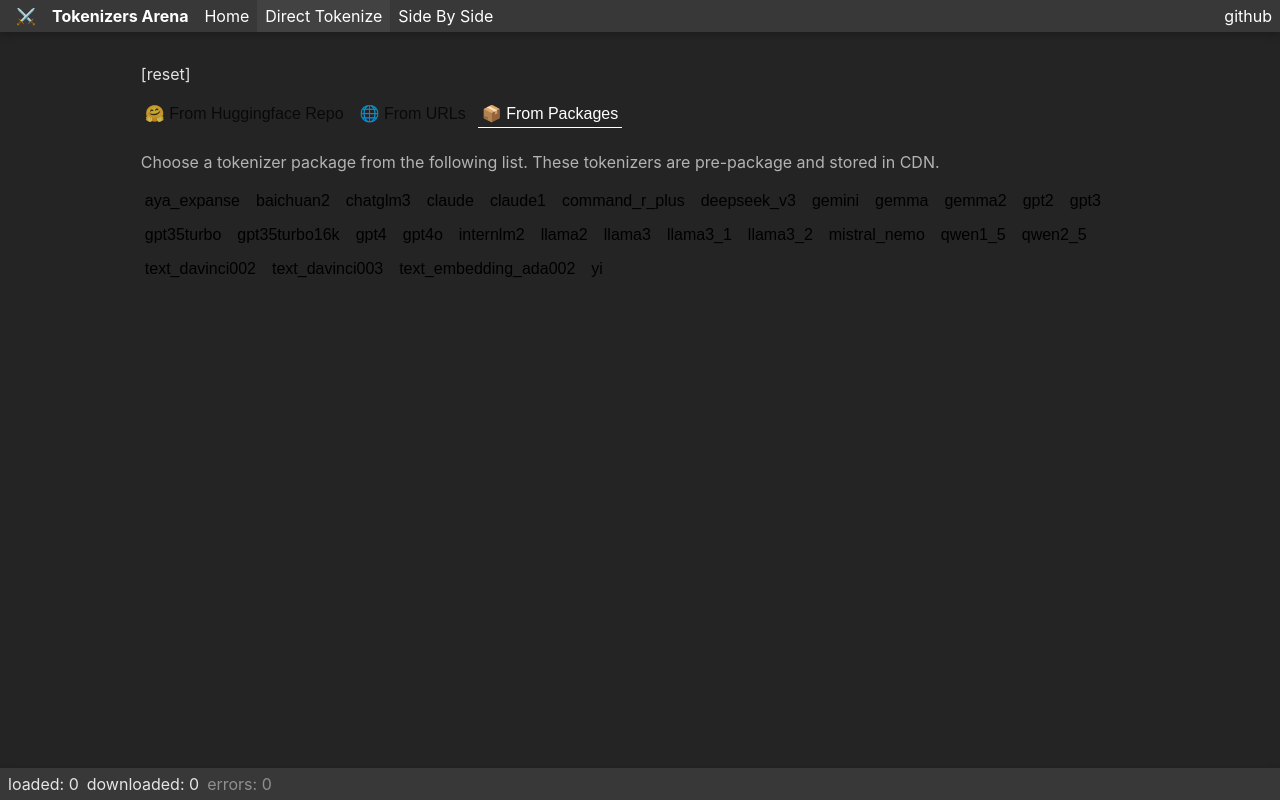
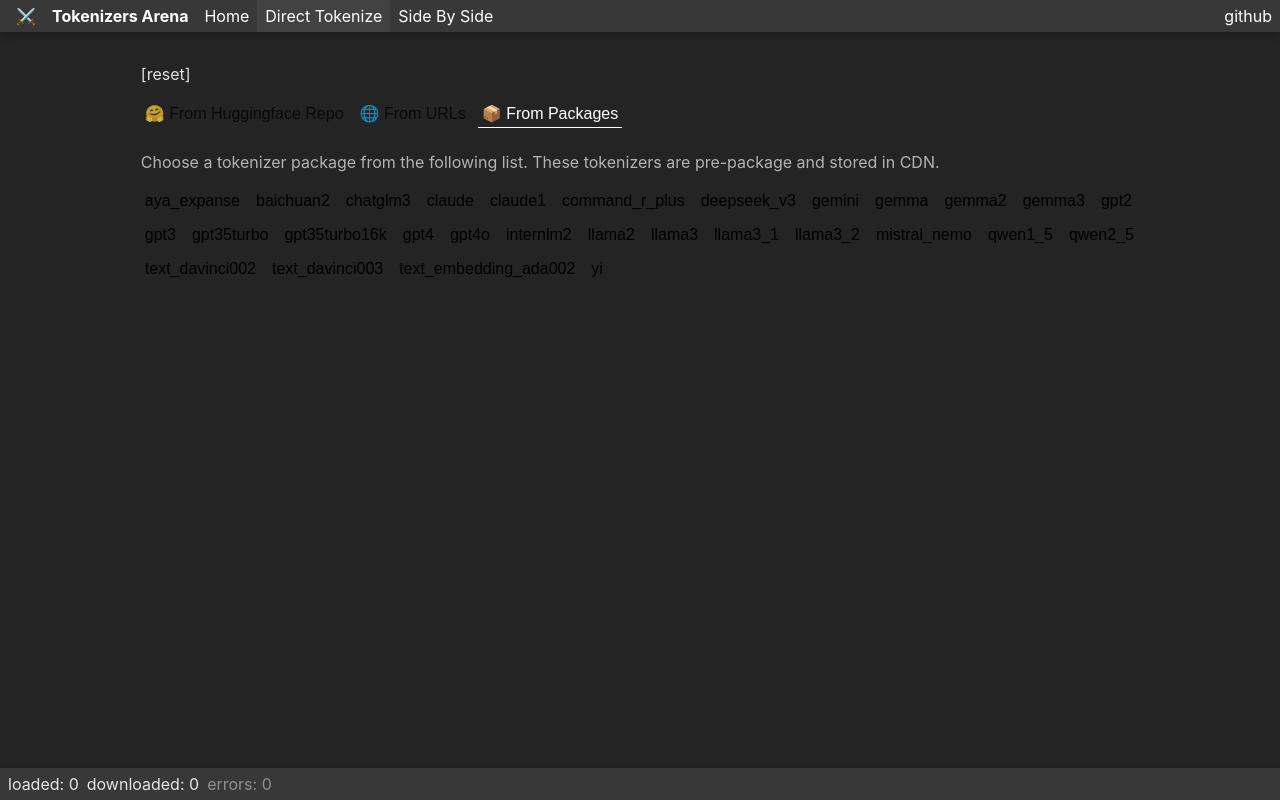
Before and after one commit to lenML/tokenizers-arena, a React (Vite) app: page /#/direct in a window 1280 px wide. Built offline with nearby package versions, Linux system fonts and the light colour scheme.

Commit message:
feat: upgrade to v3.4.2 / add gemma3

```diff
--- a/src/TokenizersHub.ts
+++ b/src/TokenizersHub.ts
@@ -5,7 +5,7 @@
 type PreTrainedTokenizer = tokenizers.PreTrainedTokenizer;
 
 // NOTE: 这里的 package version 并不是 tokenizers 的 version，而是打包版本的 version，并不一定和 `tokenizers` 版本一致
-const package_version = "3.4.0";
+const package_version = "3.4.2";
 export const packages = [
   "gemma2",
   "qwen2_5",
@@ -35,6 +35,7 @@
   "text_davinci003",
   "text_embedding_ada002",
   "deepseek_v3",
+  "gemma3",
 ]
   .sort()
   .map((x) => ({
```
